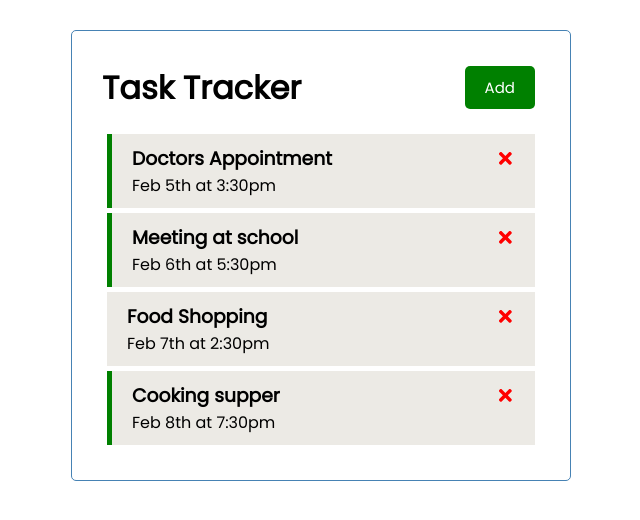
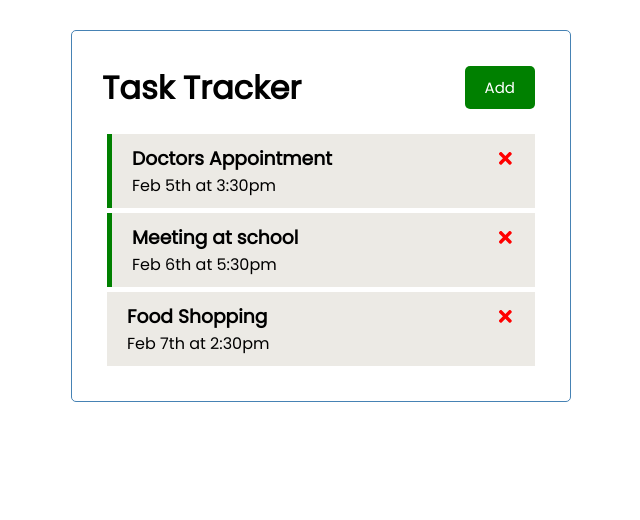
Before and after one commit to JOANITA-51/react-my-app, a React (Create React App) app in the folder react-task-tracker/: page / in a window 1280 px wide. Shown: the top 520 px of the page, without its empty margins (319-959 px from the left). Built offline with nearby package versions, Linux system fonts and the light colour scheme; data requests are answered from the project's data file.

Commit message:
deleting data permanently

```diff
--- a/react-task-tracker/db.json
+++ b/react-task-tracker/db.json
@@ -3,28 +3,20 @@
     {
       "id": 1,
       "text": "Doctors Appointment",
-      "day":"Feb 5th at 3:30pm",
+      "day": "Feb 5th at 3:30pm",
       "reminder": true
-  } ,
+    },
     {
       "id": 2,
       "text": "Meeting at school",
-    "day":"Feb 6th at 5:30pm",
+      "day": "Feb 6th at 5:30pm",
       "reminder": true
-} ,
+    },
     {
       "id": 3,
       "text": "Food Shopping",
-    "day":"Feb 7th at 2:30pm",
+      "day": "Feb 7th at 2:30pm",
       "reminder": false
-} ,
-{
-  "id": 4,
-  "text": "Cooking supper",
-  "day":"Feb 8th at 7:30pm",
-  "reminder": true
     }
   ]
-
-
 }
--- a/react-task-tracker/src/App.js
+++ b/react-task-tracker/src/App.js
@@ -34,7 +34,10 @@
 }
 
 //Delete Task
-const deleteTask = (id) =>{
+const deleteTask = async(id) =>{
+  await fetch(`http://localhost:5000/tasks/${id}`,{
+    method: 'DELETE'
+  })
   setTasks(tasks.filter((task)=> task.id !== id))
 }
 
```
Lines whose indentation alone changed are shown as unchanged.
